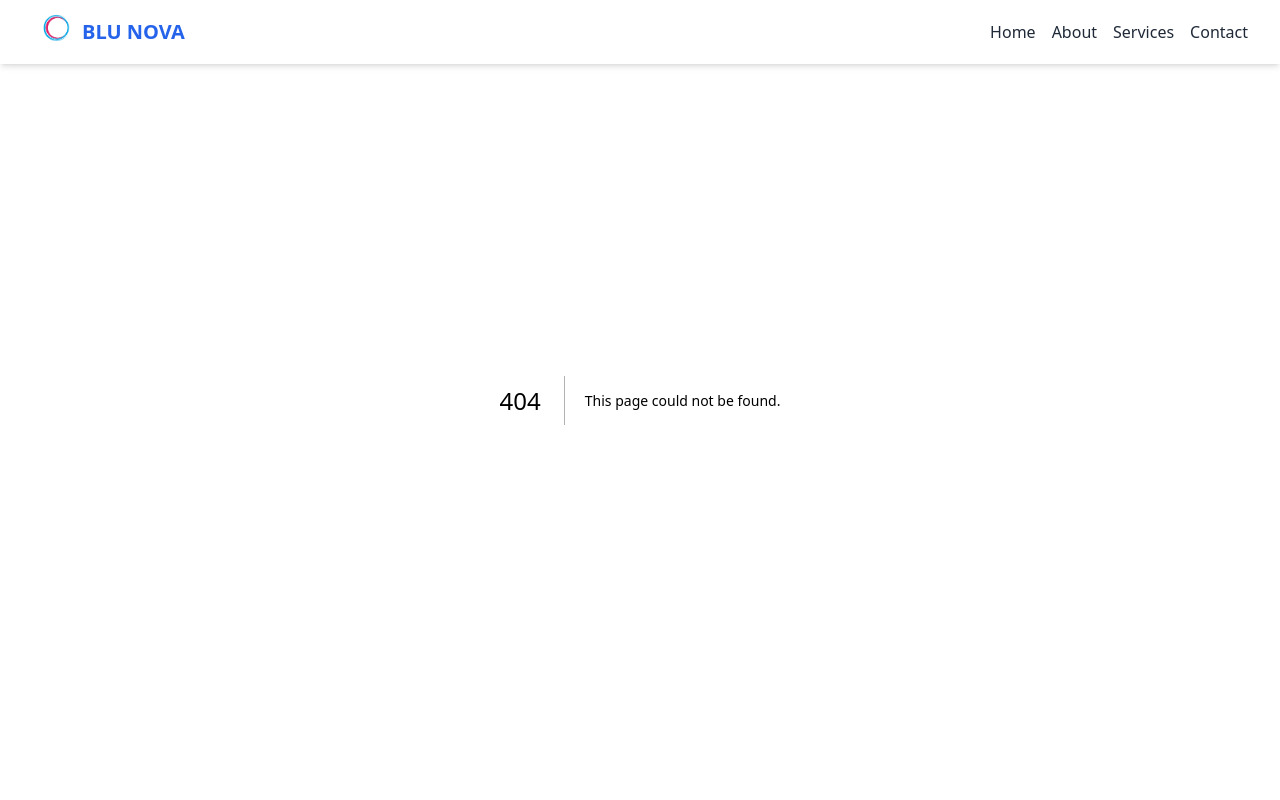
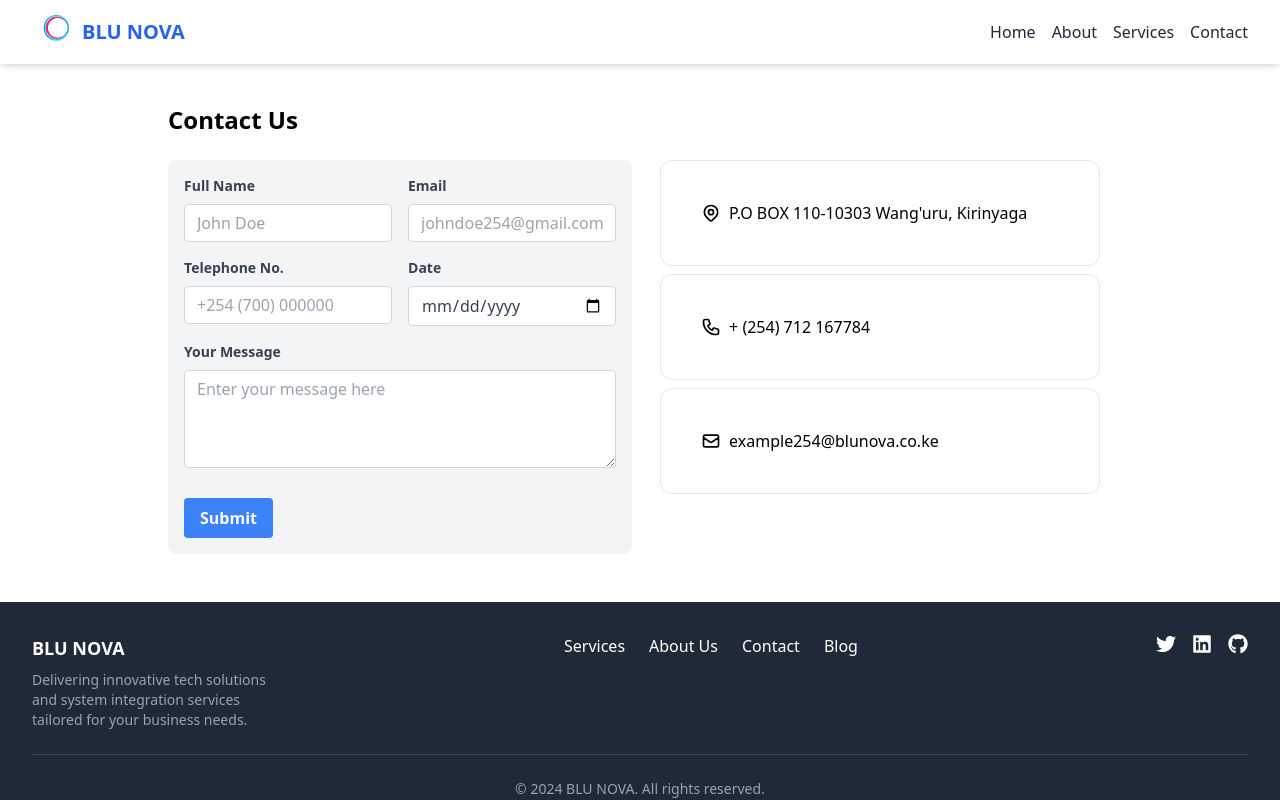
Before and after one commit to BLU-NOVA/portfolio, a Next.js app: page /contact-us in a window 1280 px wide. Before the commit this address had no page. Shown: the top 800 px of the page. Built offline with nearby package versions, Linux system fonts and the light colour scheme.

Commit message:
add contact form

```diff
--- /dev/null
+++ b/src/app/contact-us/page.tsx
@@ -0,0 +1,149 @@
+"use client"
+
+import React, { useState } from 'react';
+const ContactUs = () => {
+    const [formData, setFormData] = useState({
+        fullName: '',
+        email: '',
+        telephone: '',
+        date: '',
+        message: '',
+    });
+
+    const handleChange = (e: React.ChangeEvent<HTMLInputElement | HTMLTextAreaElement>) => {
+        const { name, value } = e.target;
+        setFormData(prevState => ({
+            ...prevState,
+            [name]: value
+        }));
+    };
+
+    const handleSubmit = (e: React.FormEvent<HTMLFormElement>) => {
+        e.preventDefault();
+        console.log('Form submitted:', formData);
+    };
+
+    return (
+        <div className="p-6 bg-white  rounded-lg mt-20 sm:mx-36">
+            <h1 className="text-2xl font-bold mb-6 text-black">Contact Us</h1>
+            <div className="flex flex-col sm:flex-row mb-6 gap-4">
+                <div className="w-full md:w-1/2 mb-6 md:mb-0 bg-gray-100 rounded-lg p-4">
+                    <form onSubmit={handleSubmit}>
+                        <div className="flex gap-4">
+                            <div className="mb-4 w-1/2">
+                                <label className="block text-gray-700 text-sm font-bold mb-2" htmlFor="fullName">
+                                    Full Name
+                                </label>
+                                <input
+                                    className="appearance-none border border-gray-300 rounded w-full py-2 px-3 text-gray-700 leading-tight focus:outline-none focus:shadow-outline"
+                                    id="fullName"
+                                    type="text"
+                                    placeholder="John Doe"
+                                    name="fullName"
+                                    value={formData.fullName}
+                                    onChange={handleChange}
+                                    required
+                                />
+                            </div>
+                            <div className="mb-4 w-1/2">
+                                <label className="block text-gray-700 text-sm font-bold mb-2" htmlFor="email">
+                                    Email
+                                </label>
+                                <input
+                                    className="appearance-none border border-gray-300 rounded w-full py-2 px-3 text-gray-700 leading-tight focus:outline-none focus:shadow-outline"
+                                    id="email"
+                                    type="email"
+                                    placeholder="johndoe254@gmail.com"
+                                    name="email"
+                                    value={formData.email}
+                                    onChange={handleChange}
+                                    required
+                                />
+                            </div>
+                        </div>
+                        <div className="flex gap-4">
+                            <div className="mb-4 w-1/2">
+                                <label className="block text-gray-700 text-sm font-bold mb-2" htmlFor="telephone">
+                                    Telephone No.
+                                </label>
+                                <input
+                                    className=" appearance-none border border-gray-300 rounded w-full py-2 px-3 text-gray-00 leading-tight focus:outline-none focus:shadow-outline"
+                                    id="telephone"
+                                    type="tel"
+                                    placeholder="+254 (700) 000000"
+                                    name="telephone"
+                                    value={formData.telephone}
+                                    onChange={handleChange}
+                                    required
+                                />
+                            </div>
+                            <div className="mb-4 w-1/2">
+                                <label className="block text-gray-700 text-sm font-bold mb-2" htmlFor="date">
+                                    Date
+                                </label>
+                                <input
+                                    className="appearance-none border border-gray-300 rounded w-full py-2 px-3 text-gray-700 leading-tight focus:outline-none focus:shadow-outline"
+                                    id="date"
+                                    type="date"
+                                    name="date"
+                                    value={formData.date}
+                                    onChange={handleChange}
+                                    required
+                                />
+                            </div>
+                        </div>
+
+                        <div className="mb-6">
+                            <label className="block text-gray-700 text-sm font-bold mb-2" htmlFor="message">
+                                Your Message
+                            </label>
+                            <textarea
+                                className="appearance-none border border-gray-300 rounded w-full py-2 px-3 text-gray-700 leading-tight focus:outline-none focus:shadow-outline"
+                                id="message"
+                                rows={4}
+                                placeholder="Enter your message here"
+                                name="message"
+                                value={formData.message}
+                                onChange={handleChange}
+                                required
+                            ></textarea>
+                        </div>
+                        <div className="flex items-center justify-between">
+                            <button
+                                className="bg-blue-500 hover:bg-blue-700 text-white font-bold py-2 px-4 rounded focus:outline-none focus:shadow-outline"
+                                type="submit"
+                            >
+                                Submit
+                            </button>
+                        </div>
+                    </form>
+                </div>
+                <div className="w-full md:w-1/2 px-3">
+                    <div className="mb-4">
+                        <div className="flex items-center mb-2 border rounded-xl p-10">
+                            <svg className="w-5 h-5 mr-2" fill="none" stroke="currentColor" viewBox="0 0 24 24" xmlns="http://www.w3.org/2000/svg">
+                                <path strokeLinecap="round" strokeLinejoin="round" strokeWidth="2" d="M17.657 16.657L13.414 20.9a1.998 1.998 0 01-2.827 0l-4.244-4.243a8 8 0 1111.314 0z"></path>
+                                <path strokeLinecap="round" strokeLinejoin="round" strokeWidth="2" d="M15 11a3 3 0 11-6 0 3 3 0 016 0z"></path>
+                            </svg>
+                            <p>P.O BOX 110-10303 Wang'uru, Kirinyaga</p>
+                        </div>
+                        <div className="flex items-center mb-2 border rounded-xl p-10">
+                            <svg className="w-5 h-5 mr-2" fill="none" stroke="currentColor" viewBox="0 0 24 24" xmlns="http://www.w3.org/2000/svg">
+                                <path strokeLinecap="round" strokeLinejoin="round" strokeWidth="2" d="M3 5a2 2 0 012-2h3.28a1 1 0 01.948.684l1.498 4.493a1 1 0 01-.502 1.21l-2.257 1.13a11.042 11.042 0 005.516 5.516l1.13-2.257a1 1 0 011.21-.502l4.493 1.498a1 1 0 01.684.949V19a2 2 0 01-2 2h-1C9.716 21 3 14.284 3 6V5z"></path>
+                            </svg>
+                            <p>+ (254) 712 167784</p>
+                        </div>
+                        <div className="flex items-center border rounded-xl p-10">
+                            <svg className="w-5 h-5 mr-2" fill="none" stroke="currentColor" viewBox="0 0 24 24" xmlns="http://www.w3.org/2000/svg">
+                                <path strokeLinecap="round" strokeLinejoin="round" strokeWidth="2" d="M3 8l7.89 5.26a2 2 0 002.22 0L21 8M5 19h14a2 2 0 002-2V7a2 2 0 00-2-2H5a2 2 0 00-2 2v10a2 2 0 002 2z"></path>
+                            </svg>
+                            <p>example254@blunova.co.ke</p>
+                        </div>
+                    </div>
+                </div>
+            </div>
+        </div>
+    );
+};
+
+export default ContactUs;
--- a/src/components/Navbar.tsx
+++ b/src/components/Navbar.tsx
@@ -29,7 +29,7 @@ const Navbar: React.FC = () => {
             <Link href="/services">
               <p className="text-gray-800 hover:text-blue-500">Services</p>
             </Link>
-            <Link href="/contact">
+            <Link href="/contact-us">
               <p className="text-gray-800 hover:text-blue-500">Contact</p>
             </Link>
           </div>
```
